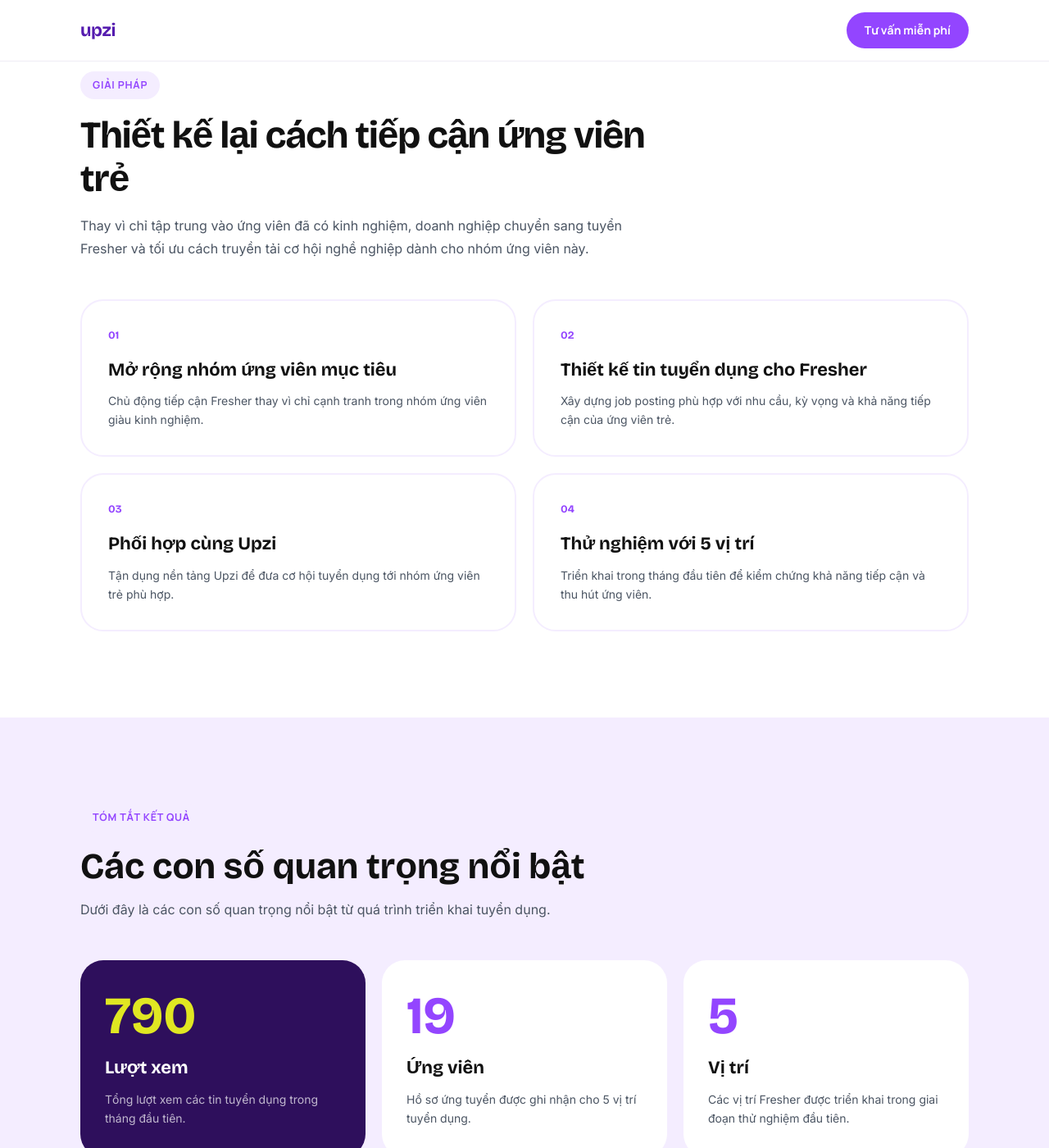
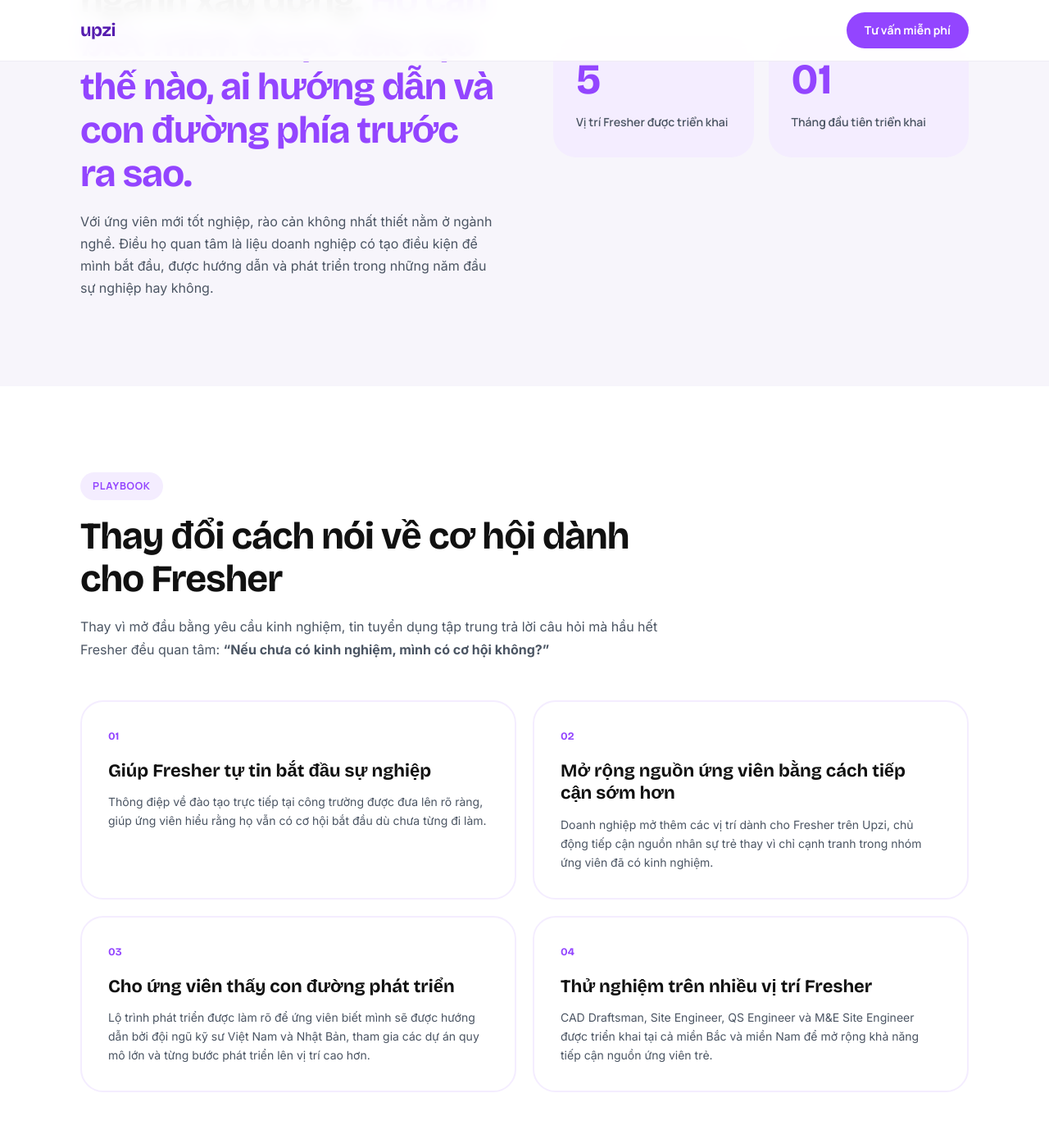
Before and after one commit to upzi-vn/staging, a Jekyll site: the page built from _posts/2026-08-07-tuyen-fresher-vuot-qua-canh-tranh-nhan-su.md, in a window 1280 px wide and 1400 px high, scrolled down 1792 px. Shown: the whole window at 82% size. Built offline with Jekyll 4.4.1, drawn with Linux system fonts in a browser that asks for light colours; some of the changed text lies outside the part shown.

Commit message:
2026-08-07-tuyen-fresher-vuot-qua-canh-tranh-nhan-su.md

```diff
--- a/_posts/2026-08-07-tuyen-fresher-vuot-qua-canh-tranh-nhan-su.md
+++ b/_posts/2026-08-07-tuyen-fresher-vuot-qua-canh-tranh-nhan-su.md
@@ -1,14 +1,14 @@
 ---
 layout: frame2
 
-title: "Tránh cuộc đua tăng lương bằng cách tuyển Fresher"
+title: "Khi cuộc đua lương ngày càng khốc liệt, doanh nghiệp bắt đầu xây dựng đội ngũ từ Fresher"
 
 category: "Success Story"
 
 description: >
-  Một công ty xây dựng Nhật Bản tại Việt Nam chuyển hướng
-  từ tuyển ứng viên giàu kinh nghiệm sang tiếp cận Fresher
-  để giải quyết bài toán thiếu hụt nhân sự và chi phí tuyển dụng tăng cao.
+  Một công ty xây dựng Nhật Bản tại Việt Nam chuyển hướng từ tuyển ứng viên
+  giàu kinh nghiệm sang tiếp cận Fresher, mở rộng nguồn ứng viên và xây dựng
+  đội ngũ nhân sự trẻ cho nhu cầu phát triển lâu dài.
 
 industry: "Xây dựng"
 target: "Fresher"
@@ -31,16 +31,22 @@
         </div>
 
         <h2>
-          Khi tuyển người có kinh nghiệm
-          trở thành cuộc đua về lương
+          Khi cuộc đua lương ngày càng khốc liệt,
+          doanh nghiệp bắt đầu xây dựng đội ngũ từ Fresher
         </h2>
 
         <p>
-          Thị trường xây dựng Việt Nam đang thiếu hụt nhân sự
-          có kinh nghiệm trong bối cảnh đầu tư hạ tầng gia tăng.
-          Các doanh nghiệp lớn trong nước đưa ra mức lương hấp dẫn,
-          khiến việc thu hút ứng viên giàu kinh nghiệm ngày càng
-          khó khăn và tốn kém.
+          Tuyển kỹ sư có kinh nghiệm ngày càng khó. Nhu cầu nhân lực tăng,
+          mức lương liên tục bị đẩy lên và doanh nghiệp phải cạnh tranh
+          với nhiều đối thủ để tiếp cận cùng một nhóm ứng viên.
+        </p>
+
+        <p>
+          Thay vì tiếp tục cuộc đua đó, doanh nghiệp mở thêm các vị trí
+          dành cho Fresher như CAD Draftsman, Site Engineer, QS Engineer
+          và M&E Site Engineer tại cả miền Bắc và miền Nam, đồng thời
+          điều chỉnh cách viết tin tuyển dụng cho nhóm ứng viên chưa
+          có kinh nghiệm.
         </p>
 
       </div>
@@ -58,8 +64,7 @@
             <span class="check">✓</span>
 
             <span>
-              Chi phí tuyển dụng ứng viên có kinh nghiệm
-              ngày càng cao.
+              Nguồn ứng viên kỹ sư có kinh nghiệm ngày càng cạnh tranh.
             </span>
           </li>
 
@@ -67,8 +72,7 @@
             <span class="check">✓</span>
 
             <span>
-              Khó cạnh tranh với mức lương từ các tập đoàn
-              lớn trong nước.
+              Mức lương của nhóm ứng viên giàu kinh nghiệm liên tục tăng.
             </span>
           </li>
 
@@ -76,8 +80,8 @@
             <span class="check">✓</span>
 
             <span>
-              Nguồn ứng viên có kinh nghiệm trong ngành
-              đang thiếu hụt.
+              Doanh nghiệp cần một hướng tiếp cận mới để xây dựng
+              nguồn nhân sự cho nhu cầu phát triển lâu dài.
             </span>
           </li>
 
@@ -102,21 +106,21 @@
       <div>
 
         <div class="eyebrow">
-          Bài toán
+          Insight
         </div>
 
         <h2>
-          Thay vì cạnh tranh để giành người đã có kinh nghiệm,
+          Fresher không ngại ngành xây dựng.
           <span class="accent">
-            hãy xây dựng nguồn nhân lực từ sớm.
+            Họ cần biết mình được đào tạo thế nào, ai hướng dẫn và con đường phía trước ra sao.
           </span>
         </h2>
 
         <p>
-          Doanh nghiệp lựa chọn mở rộng nhóm ứng viên mục tiêu
-          sang Fresher, thiết kế tin tuyển dụng phù hợp với nhóm
-          ứng viên trẻ và phối hợp cùng Upzi để tiếp cận nguồn
-          ứng viên này.
+          Với ứng viên mới tốt nghiệp, rào cản không nhất thiết nằm ở
+          ngành nghề. Điều họ quan tâm là liệu doanh nghiệp có tạo điều kiện
+          để mình bắt đầu, được hướng dẫn và phát triển trong những năm đầu
+          sự nghiệp hay không.
         </p>
 
       </div>
@@ -131,7 +135,7 @@
           </div>
 
           <p>
-            Vị trí tuyển dụng được triển khai
+            Vị trí Fresher được triển khai
           </p>
 
         </div>
@@ -166,18 +170,17 @@
     <div class="section-head">
 
       <div class="eyebrow-light">
-        Giải pháp
+        PlayBook
       </div>
 
       <h2>
-        Thiết kế lại cách tiếp cận ứng viên trẻ
+        Thay đổi cách nói về cơ hội dành cho Fresher
       </h2>
 
       <p>
-        Thay vì chỉ tập trung vào ứng viên đã có kinh nghiệm,
-        doanh nghiệp chuyển sang tuyển Fresher và tối ưu
-        cách truyền tải cơ hội nghề nghiệp dành cho nhóm
-        ứng viên này.
+        Thay vì mở đầu bằng yêu cầu kinh nghiệm, tin tuyển dụng tập trung
+        trả lời câu hỏi mà hầu hết Fresher đều quan tâm:
+        <strong>“Nếu chưa có kinh nghiệm, mình có cơ hội không?”</strong>
       </p>
 
     </div>
@@ -192,12 +195,13 @@
         </div>
 
         <h3>
-          Mở rộng nhóm ứng viên mục tiêu
+          Giúp Fresher tự tin bắt đầu sự nghiệp
         </h3>
 
         <p>
-          Chủ động tiếp cận Fresher thay vì chỉ cạnh tranh
-          trong nhóm ứng viên giàu kinh nghiệm.
+          Thông điệp về đào tạo trực tiếp tại công trường được đưa lên
+          rõ ràng, giúp ứng viên hiểu rằng họ vẫn có cơ hội bắt đầu
+          dù chưa từng đi làm.
         </p>
 
       </div>
@@ -210,12 +214,13 @@
         </div>
 
         <h3>
-          Thiết kế tin tuyển dụng cho Fresher
+          Mở rộng nguồn ứng viên bằng cách tiếp cận sớm hơn
         </h3>
 
         <p>
-          Xây dựng job posting phù hợp với nhu cầu,
-          kỳ vọng và khả năng tiếp cận của ứng viên trẻ.
+          Doanh nghiệp mở thêm các vị trí dành cho Fresher trên Upzi,
+          chủ động tiếp cận nguồn nhân sự trẻ thay vì chỉ cạnh tranh
+          trong nhóm ứng viên đã có kinh nghiệm.
         </p>
 
       </div>
@@ -228,12 +233,13 @@
         </div>
 
         <h3>
-          Phối hợp cùng Upzi
+          Cho ứng viên thấy con đường phát triển
         </h3>
 
         <p>
-          Tận dụng nền tảng Upzi để đưa cơ hội tuyển dụng
-          tới nhóm ứng viên trẻ phù hợp.
+          Lộ trình phát triển được làm rõ để ứng viên biết mình sẽ được
+          hướng dẫn bởi đội ngũ kỹ sư Việt Nam và Nhật Bản, tham gia các
+          dự án quy mô lớn và từng bước phát triển lên vị trí cao hơn.
         </p>
 
       </div>
@@ -246,12 +252,13 @@
         </div>
 
         <h3>
-          Thử nghiệm với 5 vị trí
+          Thử nghiệm trên nhiều vị trí Fresher
         </h3>
 
         <p>
-          Triển khai trong tháng đầu tiên để kiểm chứng
-          khả năng tiếp cận và thu hút ứng viên.
+          CAD Draftsman, Site Engineer, QS Engineer và M&E Site Engineer
+          được triển khai tại cả miền Bắc và miền Nam để mở rộng khả năng
+          tiếp cận nguồn ứng viên trẻ.
         </p>
 
       </div>
@@ -271,16 +278,17 @@
     <div class="results-title">
 
       <div class="eyebrow-light">
-        Tóm tắt kết quả
+        Doanh nghiệp nhìn thấy được gì
       </div>
 
       <h2>
-        Các con số quan trọng nổi bật
+        Những tín hiệu đầu tiên từ tháng triển khai
       </h2>
 
       <p>
-        Dưới đây là các con số quan trọng nổi bật
-        từ quá trình triển khai tuyển dụng.
+        Sau tháng đầu tiên, điều doanh nghiệp có được không chỉ là
+        hồ sơ ứng tuyển, mà còn là cơ sở để hiểu cách tiếp cận nhóm
+        nhân sự trẻ hiệu quả hơn.
       </p>
 
     </div>
@@ -299,8 +307,7 @@
         </h3>
 
         <p>
-          Tổng lượt xem các tin tuyển dụng
-          trong tháng đầu tiên.
+          Tổng lượt xem các tin tuyển dụng trong tháng đầu tiên.
         </p>
 
       </div>
@@ -313,12 +320,11 @@
         </div>
 
         <h3>
-          Ứng viên
+          Hồ sơ ứng tuyển
         </h3>
 
         <p>
-          Hồ sơ ứng tuyển được ghi nhận
-          cho 5 vị trí tuyển dụng.
+          Hồ sơ ứng tuyển được ghi nhận cho 5 vị trí tuyển dụng.
         </p>
 
       </div>
@@ -331,12 +337,11 @@
         </div>
 
         <h3>
-          Vị trí
+          Vị trí Fresher
         </h3>
 
         <p>
-          Các vị trí Fresher được triển khai
-          trong giai đoạn thử nghiệm đầu tiên.
+          Các vị trí được triển khai trong giai đoạn đầu tiên.
         </p>
 
       </div>
@@ -356,16 +361,18 @@
     <div class="section-head">
 
       <div class="eyebrow-light">
-        Nội dung chi tiết
+        Early Career Insight
       </div>
 
       <h2>
-        Nội dung chi tiết của báo cáo
+        Điều gì khiến Fresher sẵn sàng ứng tuyển?
       </h2>
 
       <p>
-        Khám phá bối cảnh, thách thức, giải pháp và kết quả
-        trong quá trình triển khai tuyển dụng Fresher.
+        Với nhiều người trẻ, câu hỏi lớn nhất không chỉ là
+        “Công việc này lương bao nhiêu?” mà còn là:
+        mình có được đào tạo không, ai sẽ hướng dẫn và mình sẽ
+        học được gì sau một hoặc hai năm?
       </p>
 
     </div>
@@ -380,13 +387,12 @@
         </div>
 
         <h3>
-          Bối cảnh tuyển dụng
+          Vị trí nào Fresher sẵn sàng ứng tuyển?
         </h3>
 
         <p>
-          Thị trường xây dựng Việt Nam đang thiếu hụt
-          nhân sự có kinh nghiệm trong bối cảnh đầu tư
-          hạ tầng gia tăng.
+          Không phải vị trí nào cũng thu hút như nhau. Dữ liệu theo
+          từng tin cho thấy nhóm ứng viên trẻ phản hồi mạnh nhất ở đâu.
         </p>
 
       </div>
@@ -399,13 +405,12 @@
         </div>
 
         <h3>
-          Bài toán doanh nghiệp
+          Thông điệp nào tạo được phản hồi?
         </h3>
 
         <p>
-          Doanh nghiệp gặp khó khăn trong việc thu hút
-          ứng viên giàu kinh nghiệm với chi phí tuyển dụng
-          hợp lý.
+          Những tin nói rõ về đào tạo, mentor và lộ trình phát triển
+          nhận được phản hồi tích cực hơn so với tin chỉ mô tả công việc.
         </p>
 
       </div>
@@ -418,12 +423,12 @@
         </div>
 
         <h3>
-          Giải pháp tuyển Fresher
+          Fresher có thật sự quan tâm ngành không?
         </h3>
 
         <p>
-          Doanh nghiệp mở rộng nhóm ứng viên mục tiêu
-          và thiết kế tin tuyển dụng phù hợp với Fresher.
+          Phản hồi từ tháng đầu cho thấy rào cản nằm nhiều hơn ở cách
+          mô tả cơ hội, thay vì nằm ở bản thân ngành nghề.
         </p>
 
       </div>
@@ -436,12 +441,13 @@
         </div>
 
         <h3>
-          Kết quả triển khai
+          Làm rõ hành trình phát triển
         </h3>
 
         <p>
-          Trong tháng đầu tiên, 5 vị trí tuyển dụng đạt
-          790 lượt xem và ghi nhận 19 hồ sơ ứng tuyển.
+          Khi doanh nghiệp trả lời rõ về đào tạo, người hướng dẫn và
+          lộ trình phát triển ngay từ tin tuyển dụng, rào cản ứng tuyển
+          của Fresher có thể giảm đi đáng kể.
         </p>
 
       </div>
@@ -461,13 +467,12 @@
     <div class="quote-wrap">
 
       <div class="eyebrow-light">
-        Điểm đáng chú ý
+        Một quan sát từ chiến dịch
       </div>
 
       <div class="quote">
-        “Không nhất thiết phải trả mức lương cao hơn để tuyển được người.
-        Doanh nghiệp có thể thay đổi nhóm ứng viên mục tiêu
-        và xây dựng nguồn nhân lực từ sớm.”
+        “Đối với các vị trí Early Career, sự rõ ràng về hành trình phát triển
+        đôi khi tạo ra nhiều khác biệt hơn việc chỉ nhấn mạnh yêu cầu công việc.”
       </div>
 
       <div class="source">
```
Also changed, not shown: other parts of _posts/2026-08-07-tuyen-fresher-vuot-qua-canh-tranh-nhan-su.md (+1 -1 lines).
